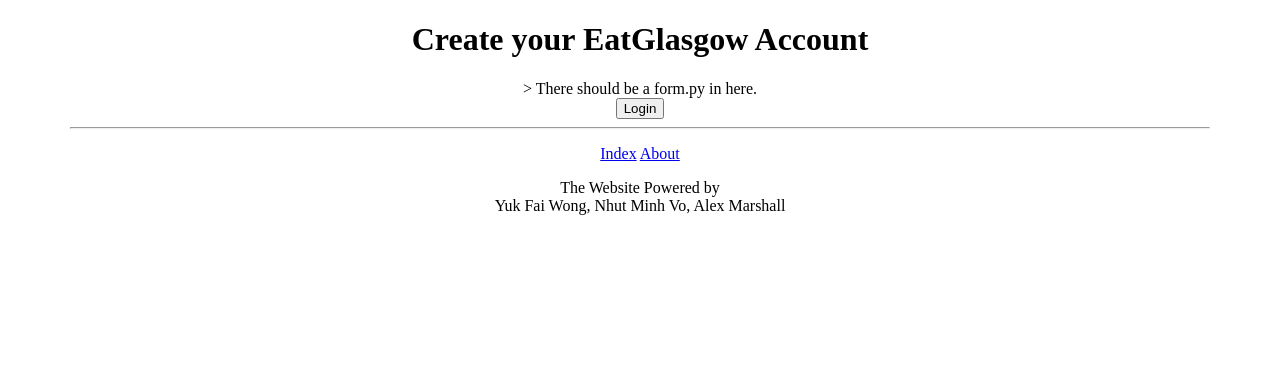
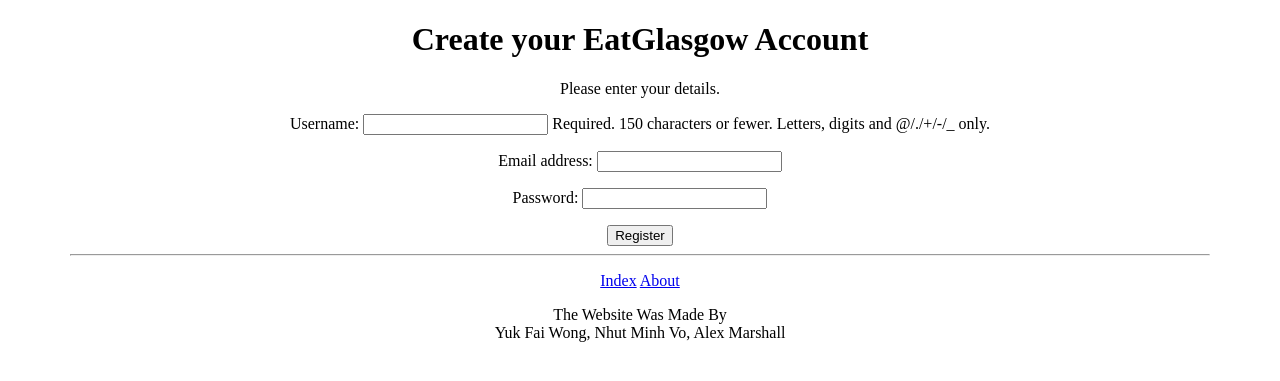
Before and after one commit to 2136280m/EatGlasgow, a Django app: page /registration in a window 1280 px wide. Shown: the top 381 px of the page. Run offline with Django 3.2, Linux system fonts and the light colour scheme.

Commit message:
Simple registration finished

```diff
--- a/templates/base.html
+++ b/templates/base.html
@@ -22,7 +22,7 @@
 	<p>
 		<a href="{% url 'index' %}">Index</a>  <a href="{% url 'about' %}">About</a>
 	</p>
-	 The Website Powered by </br>Yuk Fai Wong, Nhut Minh Vo, Alex Marshall
+	 The Website Was Made By </br>Yuk Fai Wong, Nhut Minh Vo, Alex Marshall
 	 <div>
 </body>
 </html>
--- a/templates/registration.html
+++ b/templates/registration.html
@@ -4,15 +4,26 @@
 {% block title_block %}
 	EatGlasgow-Registration
 {% endblock %}
+
 {% block head_block %}
 	<link rel="stylesheet" type="text/css" href="{% static "CSS/Registration.css" %}"/>
 {% endblock %}
 
 {% block body_block %}
-	<H1 class="center">Create your EatGlasgow Account</H1>
-	<form class="center" id="registration_form" method="post" action="{% url 'registration' %}" enctype="multipart/form-data">>
-		{% csrf_token %}
-		There should be a form.py in here.</br>
-		<input type="submit" value="Login" />
-	</form>
+	{% if registered %}
+		Congratulations you have created an account!
+		<a href="{% url 'index' %}"> Return to the homepage </a>
+
+	{% else %}
+		<H1 class="center">Create your EatGlasgow Account</H1>
+		<form class="center" id="user_form" method="POST" action="{% url 'registration' %}"
+			enctype="multipart/form-data">
+
+			{% csrf_token %}
+			Please enter your details.</br>
+
+			{{user_form.as_p}}
+			<input type="submit" name = "submit" value="Register" />
+		</form>
+	{% endif %}
 {% endblock %}
```
Lines whose indentation alone changed are shown as unchanged.
